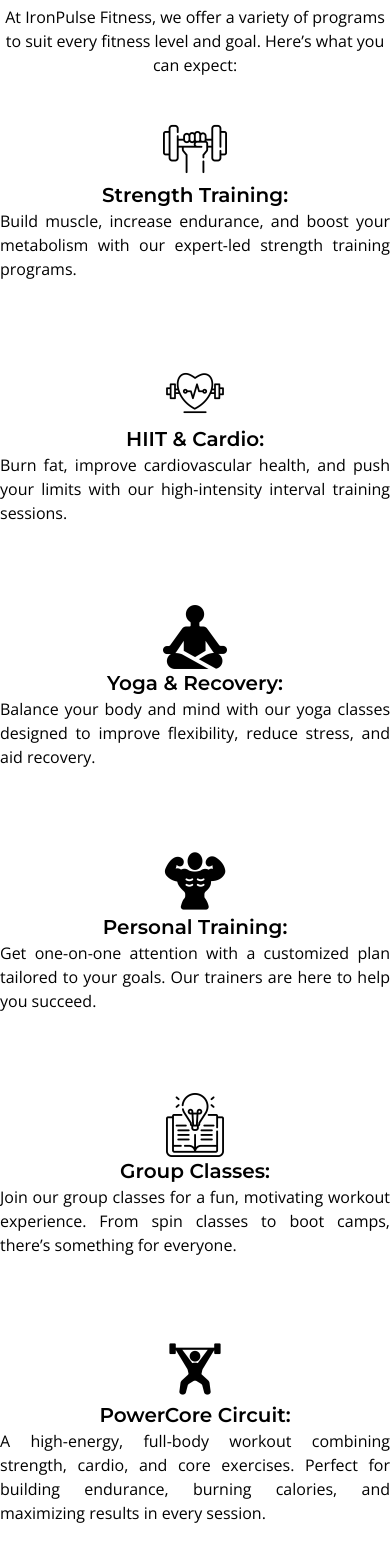
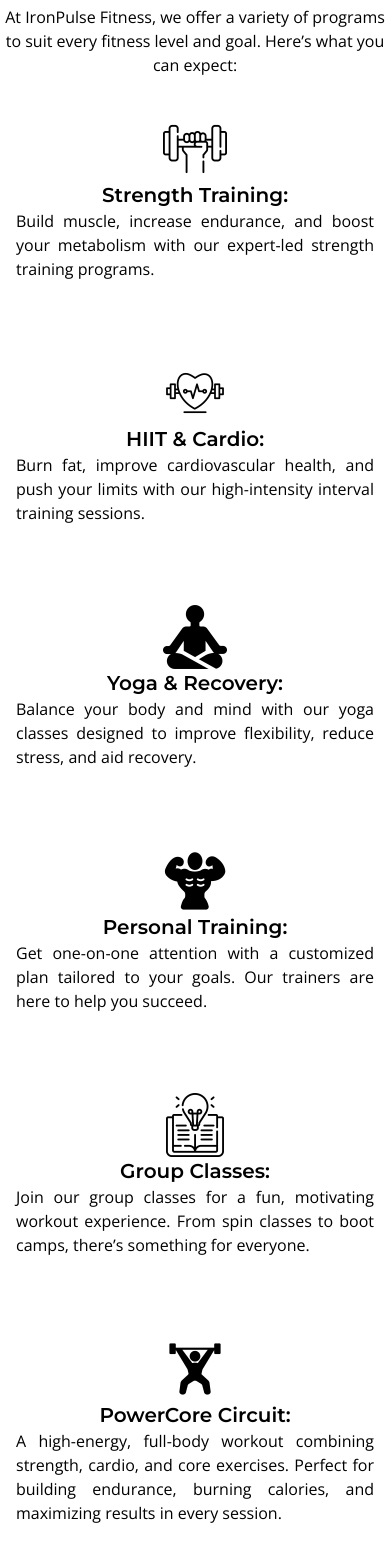
Before and after one commit to Bilal-19/iron-pulse-gym, a React (Vite) app: page /programs in a window 390 px wide. Shown: the part 395-1948 px from the top of the page. Built offline with nearby package versions, Linux system fonts and the light colour scheme; a web font is replaced by a local one.

Commit message:
Fixed mobile layout.

```diff
--- a/src/Pages/About.jsx
+++ b/src/Pages/About.jsx
@@ -16,9 +16,8 @@
                 </p>
             </div>
 
-            <div class="container mx-auto mt-10 mb-10">
-                <div class="grid md:grid-cols-2 gap-24">
-                    <div className="m-2 mt-20 md:mt-25">
+            <div class="mx-auto rounded-lg text-white h-120 w-[94%] mt-10 mb-10 bg-[url(/our-story.jpg)] bg-cover bg-no-repeat flex items-center justify-center">
+                <div className="w-3/4 md:w-1/2 text-justify">
                     <h2 className="text-4xl font-medium mb-2">Our Story</h2>
                     <p>
                         IronPulse Fitness was born out of a passion for fitness and a belief that
@@ -29,30 +28,20 @@
                         programs, expert guidance, and a supportive environment.
                     </p>
                 </div>
-
-                    <div className="m-2">
-                        <img src="./our-story.jpg" alt="our-story" className="rounded-lg h-120 object-cover" />
-                    </div>
-                </div>
             </div>
 
-            <div class="container mx-auto mt-10 mb-10">
-                <div class="grid md:grid-cols-2 gap-24">
-                    <div className="m-2">
-                        <img src="./mission.jpg" alt="mission" className="rounded-lg h-100 object-cover" />
-                    </div>
-                    <div className="m-2 mt-20 md:mt-25">
+            <div class="mx-auto rounded-lg text-white h-120 w-[94%] mt-10 mb-10 bg-[url(/mission.jpg)] bg-cover bg-no-repeat flex items-center justify-center">
+                <div className="w-3/4 md:w-1/2 text-justify">
                     <h2 className="text-4xl font-medium mb-2">Our Mission</h2>
                     <p>
                         We’re here to help you achieve your fitness goals, no matter where you’re starting from. Whether you’re looking to lose weight, build muscle, or simply live a healthier lifestyle, we’ll provide the tools, knowledge, and motivation you need to succeed.
                     </p>
                 </div>
             </div>
-            </div>
 
             <div className="container mx-auto mt-30 mb-10">
                 <h2 className="text-4xl mb-2 font-medium text-center">Meet the Team:</h2>
-                <p>
+                <p className="mx-4 md:m-0">
                     Our certified trainers are here to inspire, motivate, and guide you every step of the way. From nutrition advice to workout plans, they’ve got you covered. Get to know the faces behind IronPulse Fitness:
                 </p>
             </div>
--- a/src/Pages/LandingPage.jsx
+++ b/src/Pages/LandingPage.jsx
@@ -13,8 +13,8 @@
                 </p>
             </div>
 
-            <div class="w-full mt-10 mb-10 text-center">
-                <p>
+            <div class="container-fluid mt-10 mb-10 text-justify mx-auto">
+                <p className="mx-4 md:m-0">
                     Welcome to IronPulse Fitness - Where Strength Meets Passion. Whether you're taking your first step into fitness or you're a seasoned athlete, we’re here to help you crush your goals and redefine your limits. At IronPulse, we believe fitness is more than just lifting weights – it’s about building confidence, resilience, and a community that supports you every step of the way.
                 </p>
             </div>
--- a/src/Pages/Programs.jsx
+++ b/src/Pages/Programs.jsx
@@ -16,7 +16,7 @@
                 </p>
             </div>
 
-            <div className="w-full mt-10 mb-10 text-center">
+            <div className="container md:mx-auto mt-10 mb-10 text-center">
                 <h2 className="text-4xl mb-2 font-medium">Programs Offered:</h2>
                 <p>
                     At IronPulse Fitness, we offer a variety of programs to suit every fitness level and goal. Here’s what you can expect:
@@ -25,7 +25,7 @@
 
             <div className="container mx-auto mt-10 mb-20">
                 <div className="grid md:grid-cols-3 gap-20 text-justify">
-                    <div>
+                    <div className="mx-4 md:m-0">
                         <img src="./strength-training.png" alt="strength-training" className="size-16 mx-auto" />
                         <h3 className="font-semibold text-xl text-center">Strength Training:</h3>
                         <p>
@@ -33,7 +33,7 @@
                         </p>
                     </div>
 
-                    <div>
+                    <div className="mx-4 md:m-0">
                         <img src="./cardio.png" alt="cardio" className="size-16 mx-auto" />
                         <h3 className="font-semibold text-xl text-center">HIIT & Cardio:</h3>
                         <p>
@@ -41,7 +41,7 @@
                         </p>
                     </div>
 
-                    <div>
+                    <div className="mx-4 md:m-0">
                         <img src="./yoga.png" alt="yoga" className="size-16 mx-auto" />
                         <h3 className="font-semibold text-xl text-center">Yoga & Recovery:</h3>
                         <p>
@@ -49,7 +49,7 @@
                         </p>
                     </div>
 
-                    <div>
+                    <div className="mx-4 md:m-0">
                         <img src="./personal-trainer.png" alt="personal-trainer" className="size-16 mx-auto" />
                         <h3 className="font-semibold text-xl text-center">Personal Training:</h3>
                         <p>
@@ -57,7 +57,7 @@
                         </p>
                     </div>
 
-                    <div>
+                    <div className="mx-4 md:m-0">
                         <img src="./classes.png" alt="classes" className="size-16 mx-auto" />
                         <h3 className="font-semibold text-xl text-center">Group Classes:</h3>
                         <p>
@@ -65,7 +65,7 @@
                         </p>
                     </div>
 
-                    <div>
+                    <div className="mx-4 md:m-0">
                         <img src="./fullbody-workout.png" alt="fullbody-workout" className="size-16 mx-auto" />
                         <h3 className="font-semibold text-xl text-center">PowerCore Circuit:</h3>
                         <p>
```
Also changed, not shown: 2 other files (tests, documents, lock files or other folders). Lines whose indentation alone changed are shown as unchanged.
